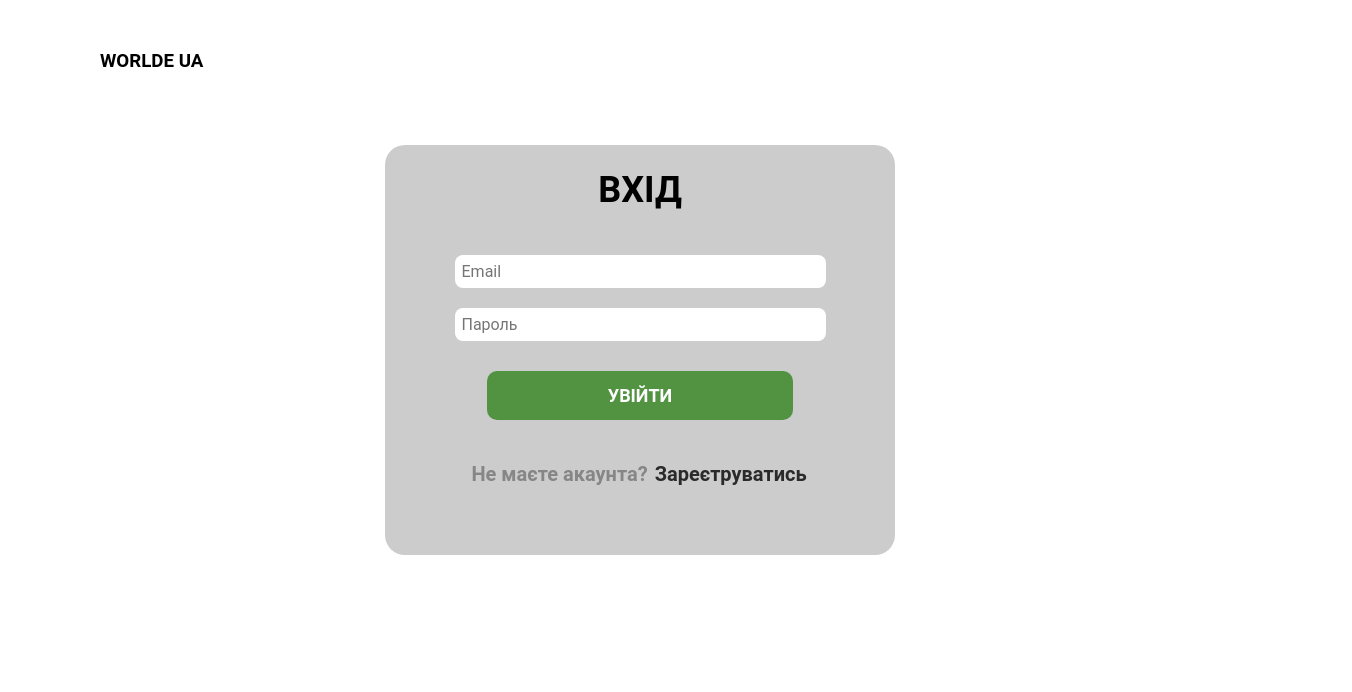
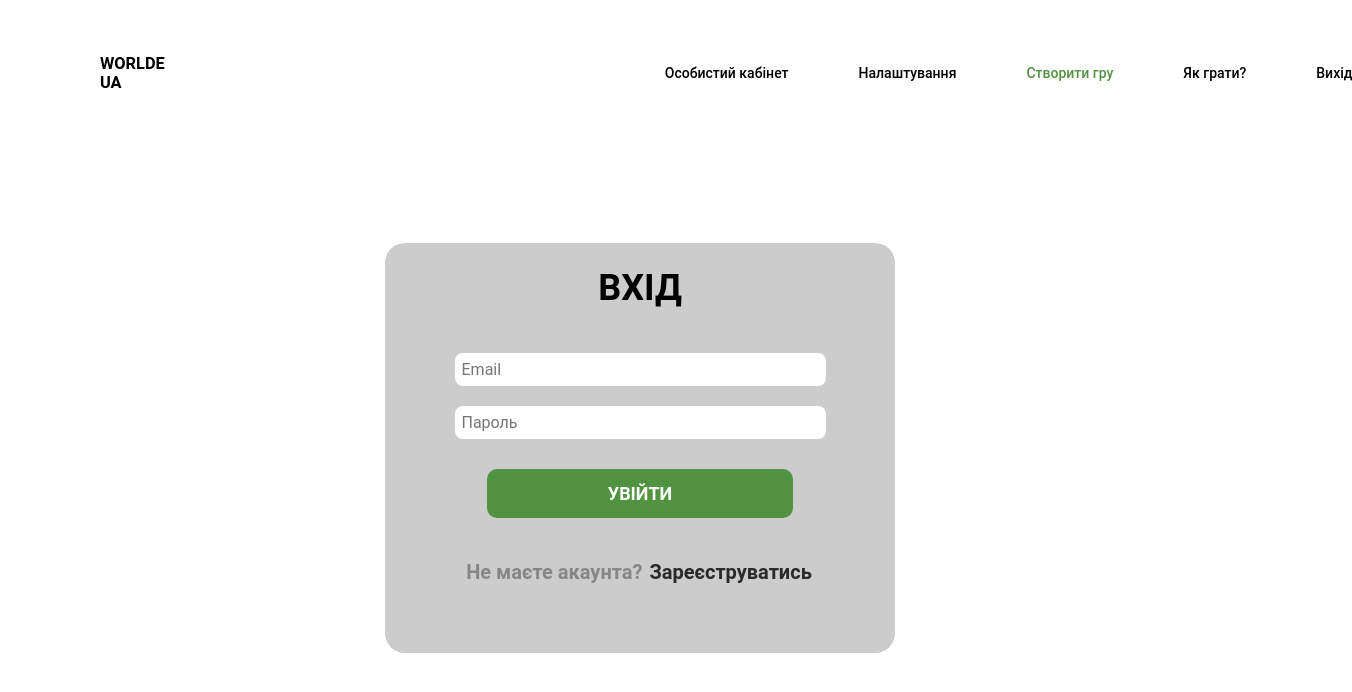
Before and after one commit to WordleUA/wordle, a React (Create React App) app in the folder src/main/webapp/reactjs/: page / in a window 1280 px wide. Shown: the top 692 px of the page, 1352 px wide, since content can reach past the window. Built offline with nearby package versions, Linux system fonts and the light colour scheme.

Commit message:
Developed ClientCabinet and NavbarClient pages + css styles to them

```diff
--- a/src/main/webapp/reactjs/src/App.js
+++ b/src/main/webapp/reactjs/src/App.js
@@ -1,15 +1,17 @@
-import logo from './logo.svg';
 import './index.css';
 import Registration from "./components/Registration/Registration.jsx"
 import Login from "./components/Login/Login.jsx"
+import ClientCabinet from "./components/ClientCabinet/ClientCabinet.jsx"
+import NavbarClient from "./components/Navbar/NavbarClient/NavbarClient.jsx"
+
 
 function App() {
   return (
-   <Login/>
-
-
+      <div>
+        <NavbarClient/>
+        <Login/>
+      </div>
   );
 }
 
-
 export default App;
--- /dev/null
+++ b/src/main/webapp/reactjs/src/components/ClientCabinet/ClientCabinet.css
@@ -0,0 +1,81 @@
+
+.cabinet {
+    display: flex;
+    flex-direction: column;
+    padding: 50px 100px;
+    height: 70vh;
+    align-items: center;
+    justify-content: center;
+    text-align: center;
+
+}
+.cabinet-form-btn {
+    background: #519341;
+    border-radius: 10px;
+    font-size: 16px;
+    font-weight: 700;
+    padding: 10px 28px;
+    margin-top: 8%;
+    margin-bottom: 8%;
+    border-color: transparent;
+    color: #FFFFFF;
+    cursor: pointer;
+}
+.cabinet-form-btn:hover {
+    background: #478139;
+}
+
+
+.cabinet-form-input {
+    width: 300px;
+    margin-top: 10px;
+    margin-bottom: 10px;
+    border-radius: 20px;
+    border: none;
+    background: #e1e1e1;
+    height: 25px;
+    padding-left: 5px;
+
+}
+.cabinet-form-data {
+
+    font-size: 16px;
+    font-weight: 500;
+
+}
+
+
+.cabinet-form--form {
+    display: flex;
+    flex-direction: column;
+
+
+}
+
+
+.cabinet-form-label {
+    margin-bottom: 10px;
+    font-size: 16px;
+}
+
+.cabinet {
+    display: flex;
+    flex-direction: column;
+
+    height: 70vh;
+
+
+}
+
+.cabinet-header {
+    margin-bottom: 33px;
+
+}
+
+.cabinet-form {
+    display: flex;
+    flex-direction: column;
+    align-items: flex-start;
+
+
+}
--- /dev/null
+++ b/src/main/webapp/reactjs/src/components/ClientCabinet/ClientCabinet.jsx
@@ -0,0 +1,43 @@
+import "./ClientCabinet.css"
+import React from "react";
+
+function ClientCabinet() {
+
+    return (
+        <div className="cabinet">
+            <h1 className="cabinet-header">ОСОБИСТИЙ КАБІНЕТ</h1>
+                <div className="cabinet-form">
+                    <div className="cabinet-form--form">
+                        <p className="cabinet-form-data">
+                            ЛОГІН: <br/>sofikoshka
+                        </p>
+
+                        <p className="cabinet-form-data">
+                            EMAIL: <br/>sofiia.kolokolcheva@nure.ua
+                        </p>
+                        <button
+                            className="cabinet-form-btn"
+
+                        >
+                            РЕДАГУВАТИ ОСОБИСТІ ДАНІ
+                        </button>
+                        <p className="cabinet-form-data">
+                            КІЛЬКІСТЬ ЗІГРАНИХ ІГОР: <br/>24
+                        </p>
+                        <p className="cabinet-form-data">
+                            КІЛЬКІСТЬ ПЕРЕМОГ: <br/>10
+                        </p>
+
+
+                    </div>
+                </div>
+
+
+
+        </div>
+
+
+    );
+}
+
+export default ClientCabinet;
--- a/src/main/webapp/reactjs/src/components/Login/Login.jsx
+++ b/src/main/webapp/reactjs/src/components/Login/Login.jsx
@@ -5,7 +5,7 @@ import "./Login.css"
 function Login() {
     return (
         <div className="login-page">
-            <h3 className="logo">WORLDE UA</h3>
+
             <div className="login">
 
                 <div className="login-form">
@@ -28,7 +28,7 @@ function Login() {
 
                         <button className="login-form-btn" type="submit">УВІЙТИ
                         </button>
-                        <p className="login-form-p">Не маєте акаунта? <button className="login-form-btn-toregistration">Зареєтруватись</button></p>
+                        <p className="login-form-p">Не маєте акаунта? <button className="login-form-btn-toregistration">Зареєcтруватись</button></p>
                     </form>
                 </div>
             </div>
--- /dev/null
+++ b/src/main/webapp/reactjs/src/components/Navbar/NavbarClient/NavbarClient.css
@@ -0,0 +1,38 @@
+.nav {
+    display: flex;
+    justify-content: space-between;
+    align-items: center;
+    padding: 30px 100px;
+    font-size: 14px;
+
+}
+
+
+
+.nav-list {
+    display: flex;
+    justify-content: flex-end;
+    align-items: center;
+    column-gap: 70px;
+
+
+}
+
+
+.nav-row {
+    display: flex;
+    justify-content: space-between;
+    align-items: center;
+    flex-direction: row;
+    gap: 500px;
+
+}
+.nav-list__item {
+    white-space: nowrap;
+    font-weight: 500;
+}
+
+.nav-list__item:hover {
+    text-decoration: underline;
+    cursor: pointer;
+}
--- /dev/null
+++ b/src/main/webapp/reactjs/src/components/Navbar/NavbarClient/NavbarClient.jsx
@@ -0,0 +1,28 @@
+import "./NavbarClient.css";
+import React from "react";
+
+
+function NavbarClient() {
+
+    return (
+        <nav className="nav">
+            <div className="container">
+                <div className="nav-row">
+
+                        <h3 className="logo-navbar">WORLDE UA</h3>
+
+                    <ul className="nav-list">
+                        <a  className="nav-list__item">Особистий кабінет</a>
+                        <a className="nav-list__item">Налаштування</a>
+                        <a className="nav-list__item" style={{ color: '#519341' }}>Створити гру</a>
+                        <a className="nav-list__item">Як грати?</a>
+
+                        <a className="nav-list__item" >Вихід</a>
+                    </ul>
+                </div>
+            </div>
+        </nav>
+    );
+}
+
+export default NavbarClient;
--- a/src/main/webapp/reactjs/src/components/Registration/Registration.jsx
+++ b/src/main/webapp/reactjs/src/components/Registration/Registration.jsx
@@ -5,7 +5,7 @@ import "./Registration.css"
 function Registration() {
     return (
         <div className="registration-page">
-            <h3 className="logo">WORLDE UA</h3>
+
             <div className="registration">
 
                 <div className="registration-form">
```
